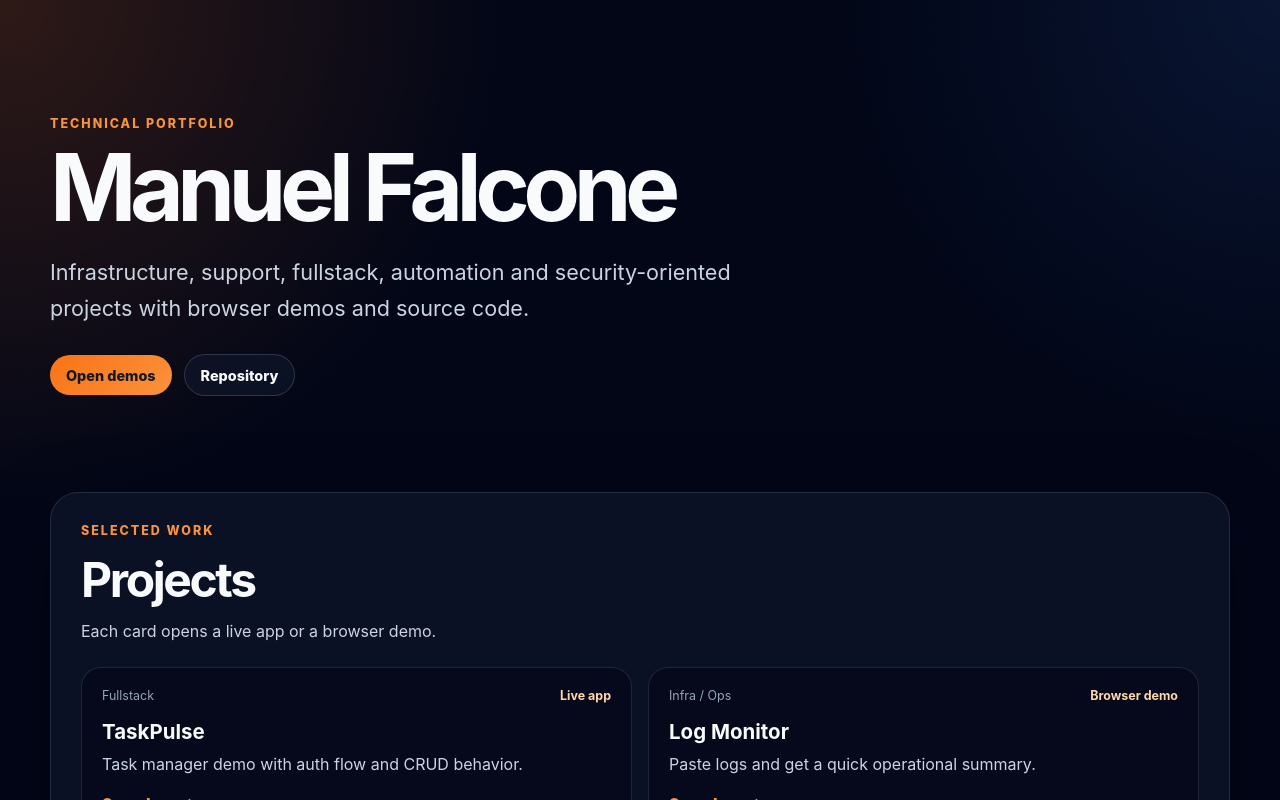
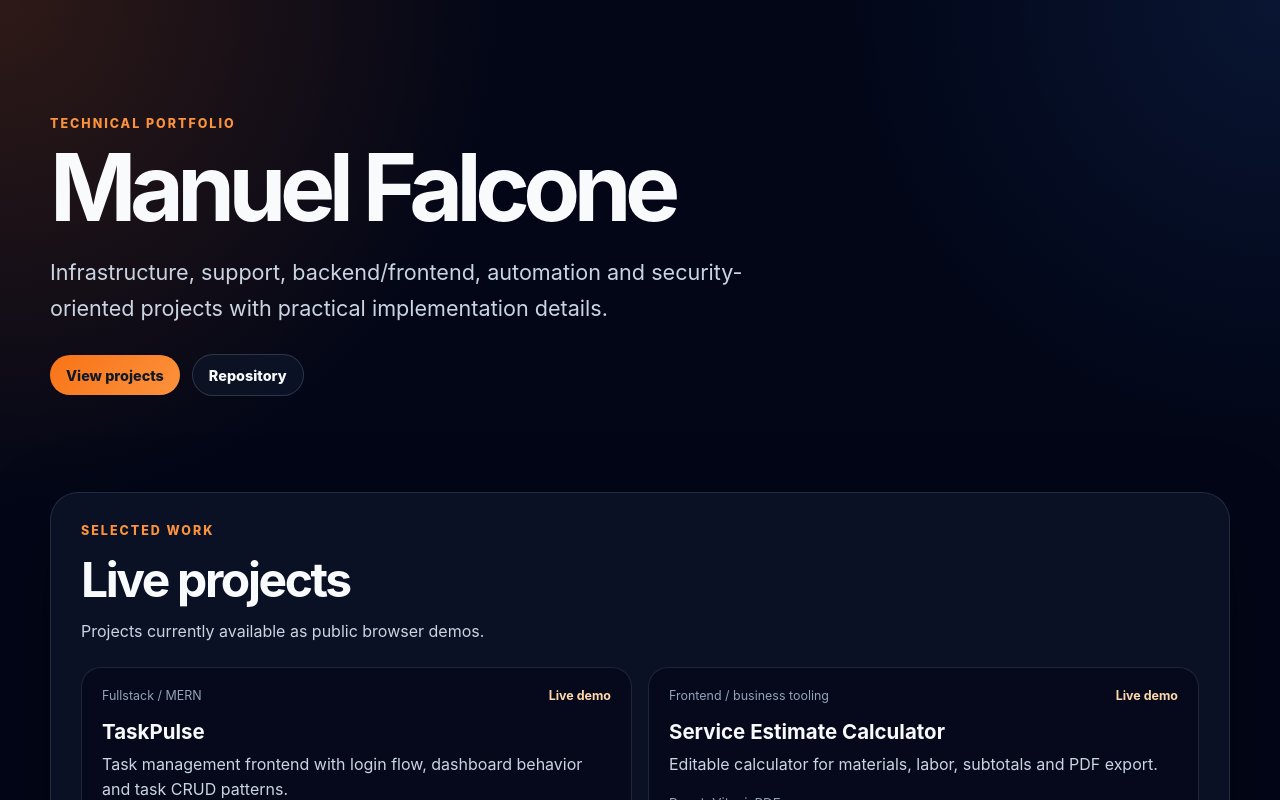
Before and after one commit to mafalcone/portfolio-projects, a React (Vite) app in the folder presupuesto_electrico/: page / in a window 1280 px wide. Shown: the top 800 px of the page. Built offline with nearby package versions, Linux system fonts and the light colour scheme.

Commit message:
Use clean public portfolio

```diff
--- a/presupuesto_electrico/src/main.jsx
+++ b/presupuesto_electrico/src/main.jsx
@@ -1,10 +1,10 @@
 import React from 'react'
 import ReactDOM from 'react-dom/client'
-import Portfolio from './Portfolio'
+import PublicPortfolio from './PublicPortfolio'
 import './styles.css'
 
 ReactDOM.createRoot(document.getElementById('root')).render(
   <React.StrictMode>
-    <Portfolio />
+    <PublicPortfolio />
   </React.StrictMode>
 )
```
